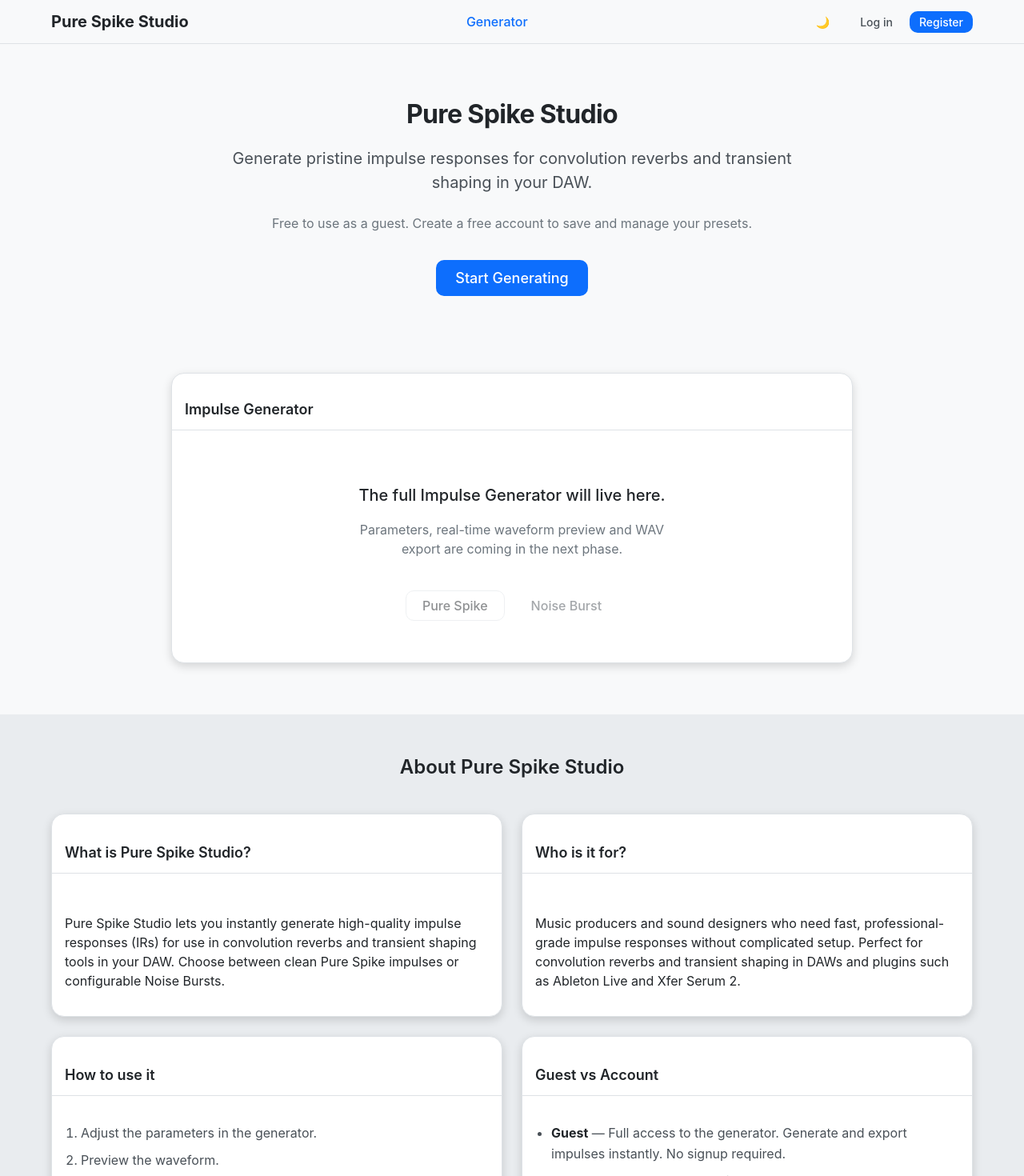
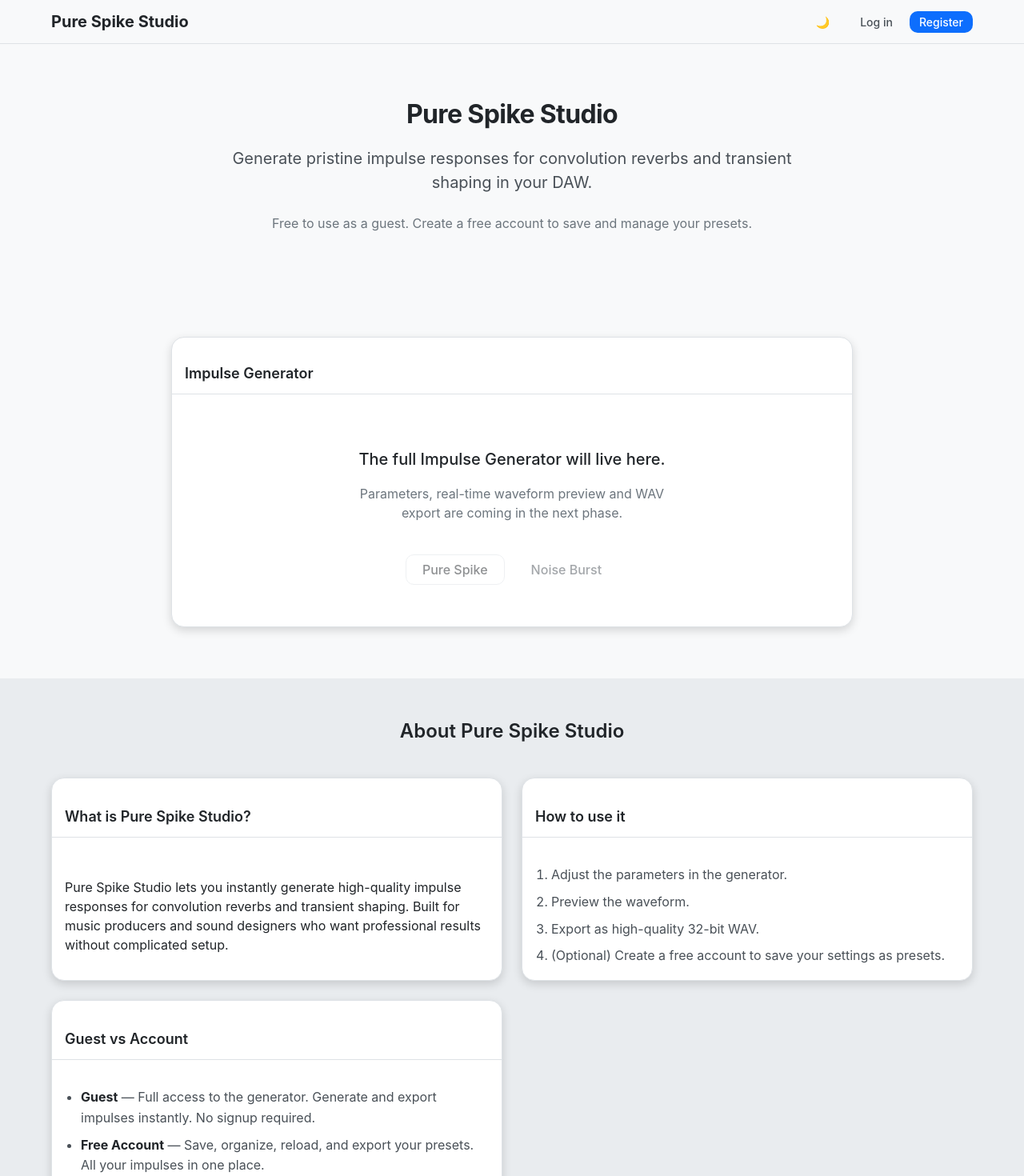
Before and after one commit to TomacBarin/pure-spike, a React (Vite) app: page / in a window 1280 px wide. Shown: the top 1470 px of the page at 80% size. Built offline with nearby package versions, Linux system fonts and the light colour scheme.

Commit message:
feature(frontend): update minor changes to layout) && git push

```diff
--- a/src/components/layout/ExplanatorySections/ExplanatorySections.tsx
+++ b/src/components/layout/ExplanatorySections/ExplanatorySections.tsx
@@ -13,24 +13,11 @@ function ExplanatorySections() {
           {/* Card 1 */}
           <Card title="What is Pure Spike Studio?" padding="md">
             <p>
-              Pure Spike Studio lets you instantly generate high-quality impulse
-              responses (IRs) for use in convolution reverbs and transient
-              shaping tools in your DAW. Choose between clean Pure Spike
-              impulses or configurable Noise Bursts.
+              Pure Spike Studio lets you instantly generate high-quality impulse responses for convolution reverbs and transient shaping. Built for music producers and sound designers who want professional results without complicated setup.
             </p>
           </Card>
 
           {/* Card 2 */}
-          <Card title="Who is it for?" padding="md">
-            <p>
-              Music producers and sound designers who need fast,
-              professional-grade impulse responses without complicated setup.
-              Perfect for convolution reverbs and transient shaping in DAWs and
-              plugins such as Ableton Live and Xfer Serum 2.
-            </p>
-          </Card>
-
-          {/* Card 3 */}
           <Card title="How to use it" padding="md">
             <ol className={styles.steps}>
               <li>Adjust the parameters in the generator.</li>
@@ -43,7 +30,7 @@ function ExplanatorySections() {
             </ol>
           </Card>
 
-          {/* Card 4 */}
+          {/* Card 3 */}
           <Card title="Guest vs Account" padding="md">
             <ul className={styles.list}>
               <li>
--- a/src/components/layout/Hero/Hero.module.css
+++ b/src/components/layout/Hero/Hero.module.css
@@ -31,10 +31,7 @@
   line-height: 1.6;
 }
 
-.cta {
-  display: flex;
-  justify-content: center;
-}
+
 
 /* === Responsive === */
 @media (max-width: 640px) {
--- a/src/components/layout/Hero/Hero.tsx
+++ b/src/components/layout/Hero/Hero.tsx
@@ -26,12 +26,6 @@ function Hero() {
           Free to use as a guest. Create a free account to save and manage your
           presets.
         </p>
-
-        <div className={styles.cta}>
-          <Button variant="primary" size="lg" onClick={handleStartGenerating}>
-            Start Generating
-          </Button>
-        </div>
       </div>
     </section>
   );
--- a/src/components/layout/Navbar/Navbar.module.css
+++ b/src/components/layout/Navbar/Navbar.module.css
@@ -27,17 +27,6 @@
 
 .logo:hover {
   color: var(--color-accent);
-}
-
-.navLinks {
-  display: flex;
-  gap: var(--spacing-6);
-}
-
-.activeLink {
-  color: var(--color-accent);
-  font-weight: 500;
-  text-decoration: none;
 }
 
 .rightSide {
--- a/src/components/layout/Navbar/Navbar.tsx
+++ b/src/components/layout/Navbar/Navbar.tsx
@@ -24,13 +24,6 @@ function Navbar() {
         <a href="#top" className={styles.logo}>
           Pure Spike Studio
         </a>
-
-        {/* Navigation */}
-        <div className={styles.navLinks}>
-          <a href="#generator" className={styles.activeLink}>
-            Generator
-          </a>
-        </div>
 
         {/* Right side */}
         <div className={styles.rightSide}>
```
